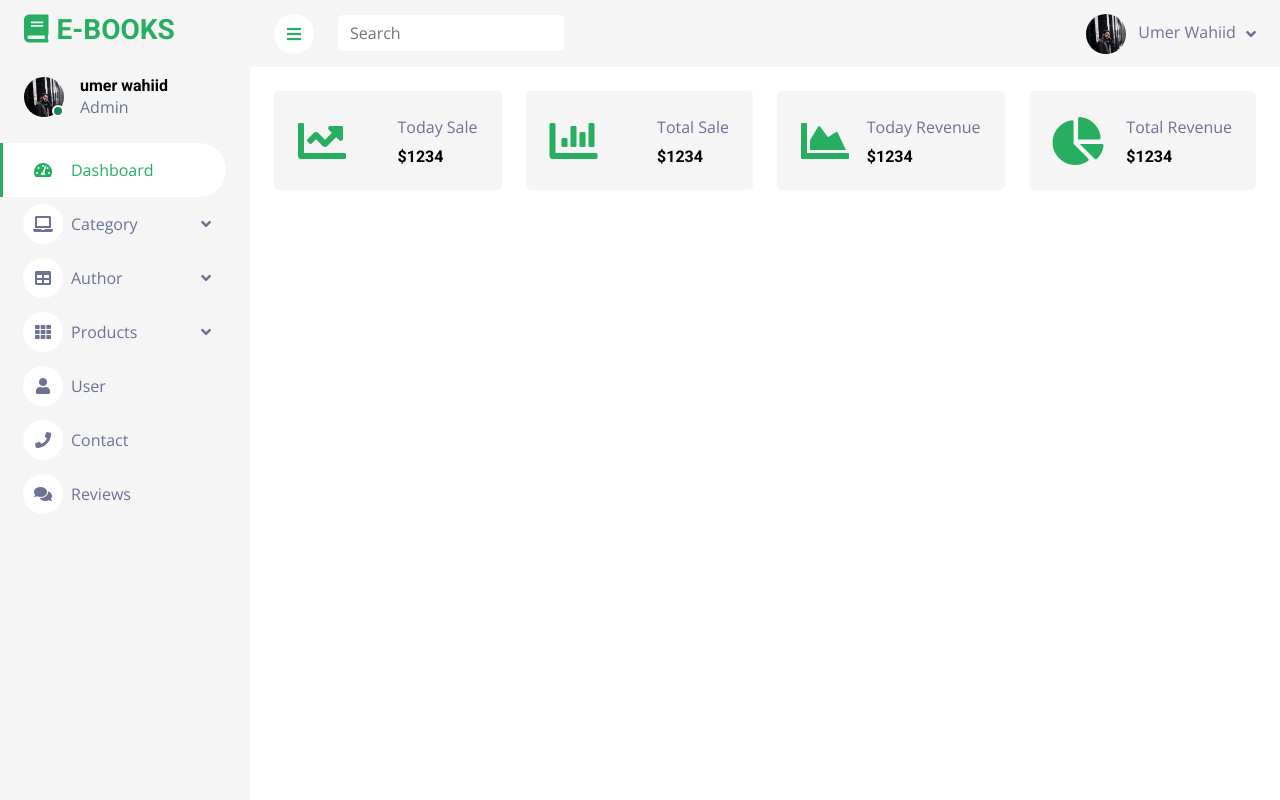
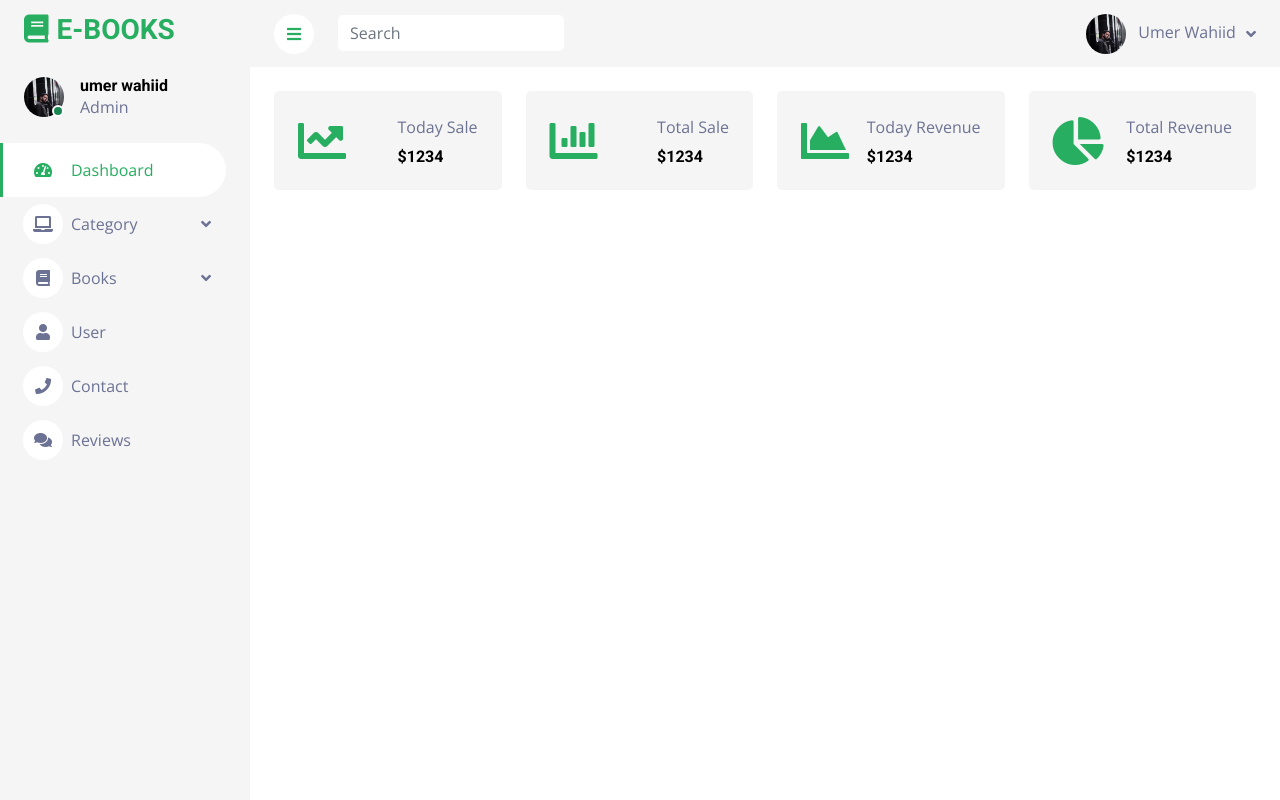
Before and after one commit to umer-wahiid/E-Book, a PHP site: page /index.php in a window 1280 px wide. Run offline with PHP 8.4, Linux system fonts and the light colour scheme; some libraries are stand-ins or nearby versions.

Commit message:
ammar/4:48/03

```diff
--- a/dashboard/views/index.php
+++ b/dashboard/views/index.php
@@ -88,17 +88,10 @@
                         </div>
                     </div>
                     <div class="nav-item dropdown">
-                        <a href="#" class="nav-link bra dropdown-toggle" data-bs-toggle="dropdown"><i class="fa fa-table me-2"></i>Author</a>
+                        <a href="#" class="nav-link pro dropdown-toggle" data-bs-toggle="dropdown"><i class="fa fa-book me-2"></i>Books</a>
                         <div class="dropdown-menu bg-transparent border-0">
-                            <a href="index.php?addauthor" class="dropdown-item">Add Author</a>
-                            <a href="index.php?viewauthor" class="dropdown-item">View Author</a>
-                        </div>
-                    </div>
-                    <div class="nav-item dropdown">
-                        <a href="#" class="nav-link pro dropdown-toggle" data-bs-toggle="dropdown"><i class="fa fa-th me-2"></i>Products</a>
-                        <div class="dropdown-menu bg-transparent border-0">
-                            <a href="index.php?addproduct" class="dropdown-item">Add Product</a>
-                            <a href="index.php?viewproduct" class="dropdown-item">View Products</a>
+                            <a href="index.php?addproduct" class="dropdown-item">Add Books</a>
+                            <a href="index.php?viewproduct" class="dropdown-item">View Books</a>
                         </div>
                     </div>
                     <a href="index.php?user" class="nav-item nav-link use"><i class="fa fa-user me-2"></i>User</a>
@@ -147,8 +140,6 @@
                     include "AddCategory.php";
                 } else if (isset($_GET["viewcat"])) {
                     include "ViewCategory.php";
-                } else if (isset($_GET["addauthor"])) {
-                    include "AddAuthor.php";
                 } else if (isset($_GET["viewauthor"])) {
                     include "ViewAuthor.php";
                 } else if (isset($_GET["addproduct"])) {
```
Also changed, not shown: E-Books/apis/user_apis/search-btn.php (added, +18 -0 lines), E-Books/views/nav.php (+14 -12 lines), E-Books/views/search.php (added).
